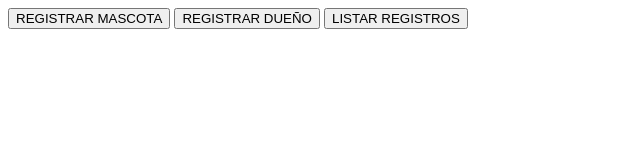
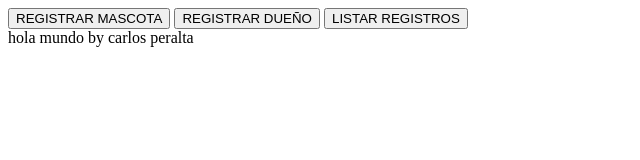
Before and after one commit to cperalta-coder/My-lovely-Pet, a plain HTML site: page static/index.html in a window 1280 px wide. Shown: the whole page, without its empty margins (0-640 px from the left). Drawn offline with Linux system fonts and the light colour scheme.

Commit message:
se añade footer

```diff
--- a/static/index.html
+++ b/static/index.html
@@ -11,6 +11,9 @@
   <a href="./registrar-mascotas.html"><button>REGISTRAR MASCOTA</button></a>
   <a href="./registrar-dueños.html"><button>REGISTRAR DUEÑO</button></a>
   <a href="./Relacion.html"><button>LISTAR REGISTROS</button></a>
+  <footer>
+    hola mundo by carlos peralta
+  </footer>
 </body>
 
 </html>
```
